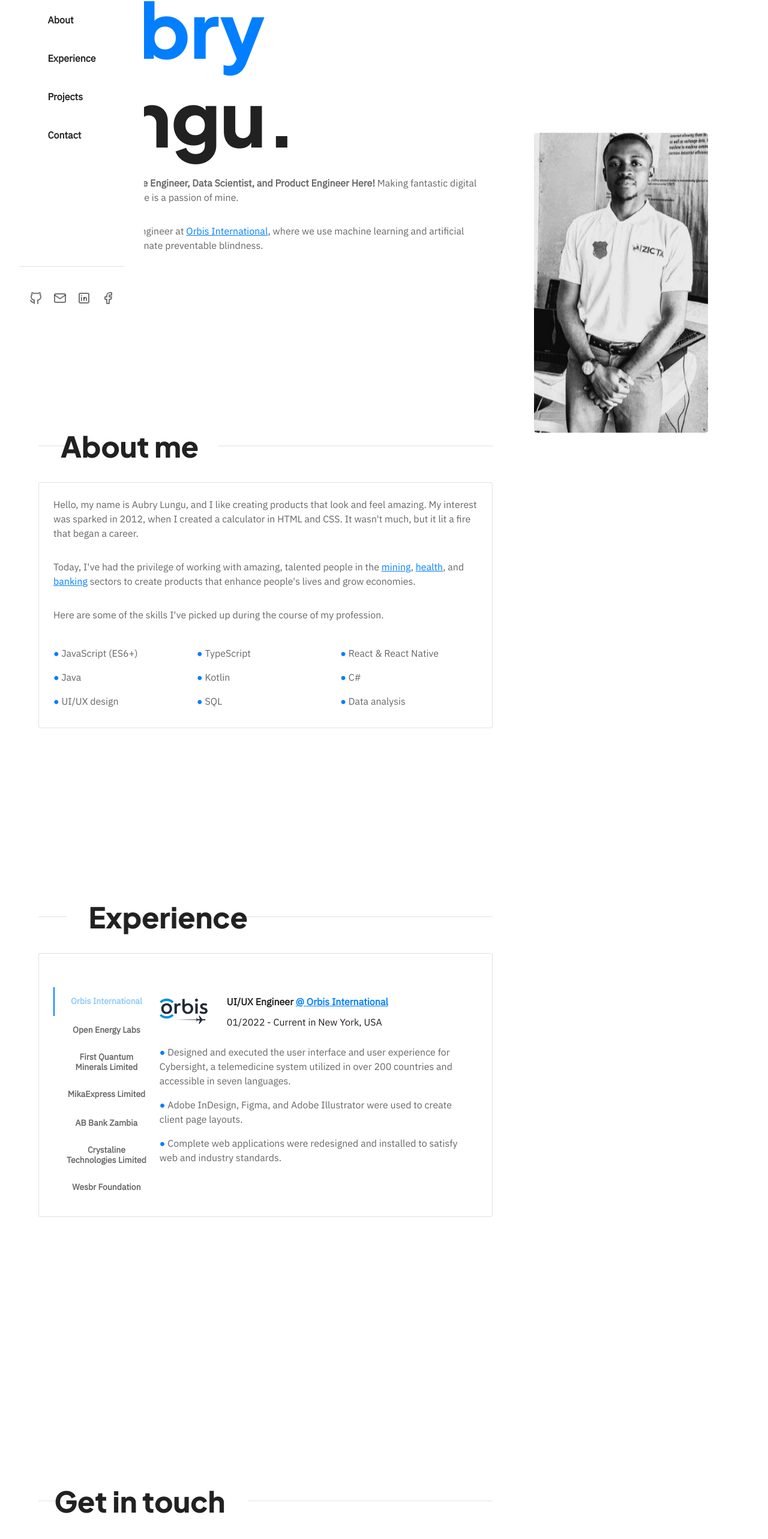
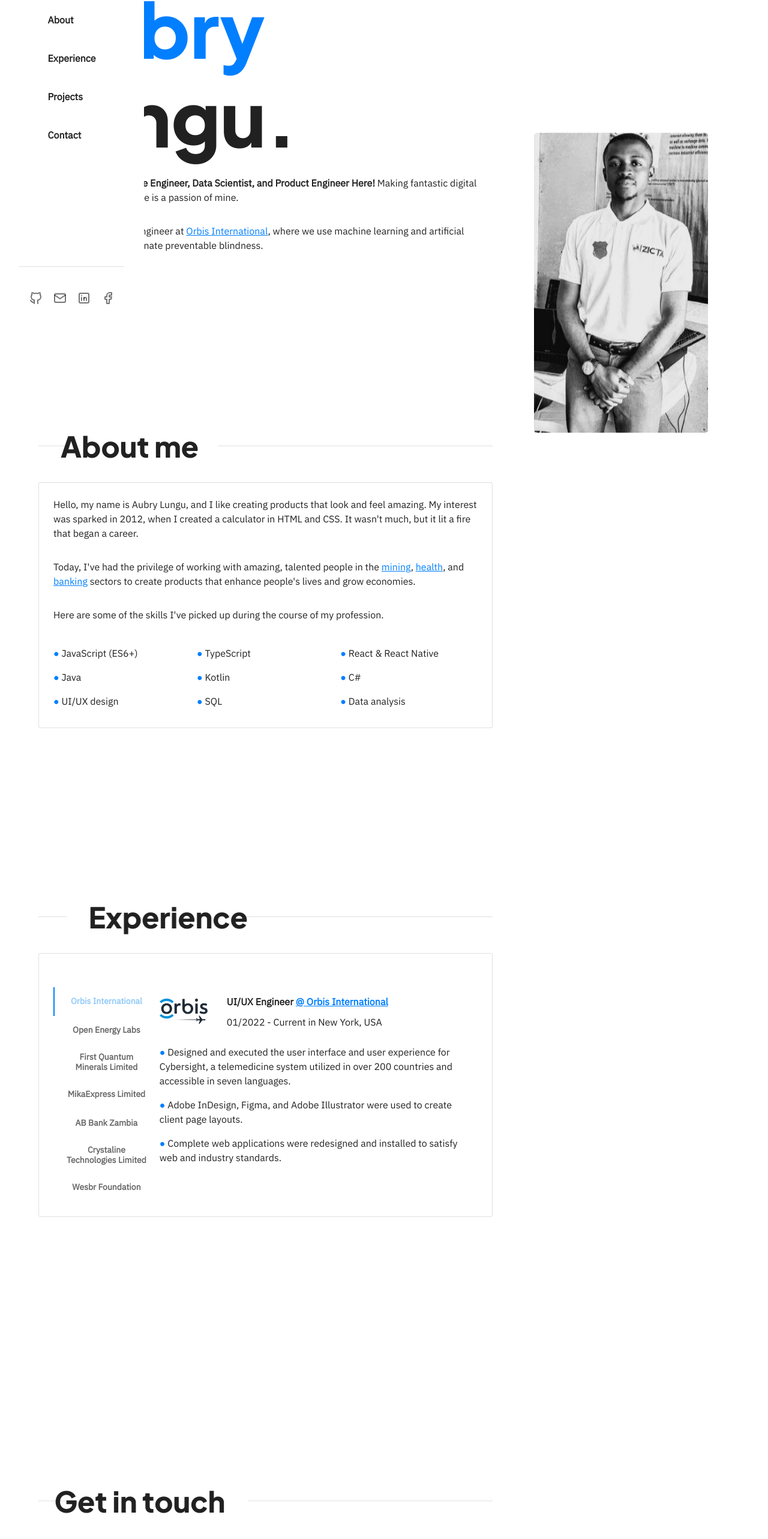
Before and after one commit to aubryll/Resume-site-aubry-lungu, a Next.js app: page / in a window 1280 px wide. Shown: the part 219-2785 px from the top of the page at 60% size. Built offline with nearby package versions, Linux system fonts and the light colour scheme.

Commit message:
Made text more contrasting

```diff
--- a/components/footer/Index.tsx
+++ b/components/footer/Index.tsx
@@ -13,7 +13,7 @@ export const Footer = (props: FooterProps) => {
       }}
     >
       <Divider variant="fullWidth" sx={{ my: (theme) => theme.spacing(6) }} />
-      <Typography color="text.secondary" variant="subtitle2">
+      <Typography color="inherit" variant="body2">
         Designed and developed by Aubry Lungu
       </Typography>
     </Grid>
--- a/components/navbar/index.tsx
+++ b/components/navbar/index.tsx
@@ -118,16 +118,16 @@ const Navbar = (props: NavbarProps) => {
       <Box flexGrow={1} />
       <Divider variant="fullWidth" flexItem />
       <Stack direction="row" m={4}>
-        <IconButton aria-label="Go to my Github">
+        <IconButton aria-label="Go to my Github" LinkComponent={Link} href="https://github.com/aubryll">
           <IconBrandGithub />
         </IconButton>
-        <IconButton aria-label="Email me">
+        <IconButton aria-label="Email me" LinkComponent={Link} href="mailto:lunguaubry@gmail.com">
           <IconMail />
         </IconButton>
-        <IconButton aria-label="Go to my LinkedIn">
+        <IconButton aria-label="Go to my LinkedIn" LinkComponent={Link} href="https://www.linkedin.com/in/aubry-lungu-32a64a59/">
           <IconBrandLinkedin />
         </IconButton>
-        <IconButton aria-label="Go to my facebook">
+        <IconButton aria-label="Go to my facebook" LinkComponent={Link} href="https://web.facebook.com/Lungu.Aubry/">
           <IconBrandFacebook />
         </IconButton>
       </Stack>
--- a/components/sections/about/index.tsx
+++ b/components/sections/about/index.tsx
@@ -64,13 +64,13 @@ export const About = ({ id = "about", ...props }: AboutProps) => {
           p={3}
           spacing={4}
         >
-          <Typography color="text.secondary">
+          <Typography color="inherit">
             Hello, my name is Aubry Lungu, and I like creating products that
             look and feel amazing. My interest was sparked in 2012, when I
             created a calculator in HTML and CSS. It wasn&apos;t much, but it lit a
             fire that began a career.
           </Typography>
-          <Typography component="div"  color="text.secondary">
+          <Typography component="div"  color="inherit">
             Today, I&apos;ve had the privilege of working with amazing, talented
             people in the{" "}
             <CustomLink href="https://first-quantum.com/">mining</CustomLink>,{" "}
@@ -79,7 +79,7 @@ export const About = ({ id = "about", ...props }: AboutProps) => {
             sectors to create products that enhance people&apos;s lives and grow
             economies.
           </Typography>
-          <Typography  color="text.secondary">
+          <Typography  color="inherit">
             Here are some of the skills I&apos;ve picked up during the course of my
             profession.
           </Typography>
@@ -88,7 +88,7 @@ export const About = ({ id = "about", ...props }: AboutProps) => {
               <ListItem disableGutters key={idx}>
                 <Typography
                   component="div"
-                  color="text.secondary"
+                  color="inherit"
                 >
                   <Box
                     fontWeight="bold"
--- a/components/sections/contact/index.tsx
+++ b/components/sections/contact/index.tsx
@@ -2,13 +2,14 @@ import { Typography, Button, Box, Divider } from "@mui/material";
 import { SectionItem } from "../SectionItem";
 import { BaseSectionProps } from "../type/BaseProps";
 import { Parallax } from "react-scroll-parallax";
+import Link from "next/link";
 
 type ContactProps = BaseSectionProps;
 export const Contact = ({ id = "contact", ...props }: ContactProps) => {
   return (
     <>
       <SectionItem item xs={12} md={8} {...props} id={id}>
-      <Divider
+        <Divider
           component="div"
           textAlign="left"
           role="presentation"
@@ -23,13 +24,20 @@ export const Contact = ({ id = "contact", ...props }: ContactProps) => {
             Get in touch
           </Typography>
         </Divider>
-          <Typography variant="inherit" color="text.secondary">
-            I&apos;m always interested in having a pleasant chat, so please don&apos;t
-            hesitate to say hi to me.
-          </Typography>
-          <Box>
-          <Button variant="outlined" sx={{display: "flex", flexWrap: 'wrap'}} color="secondary">Send me an email</Button>
-          </Box>
+        <Typography variant="inherit" color="inherit">
+          I&apos;m always interested in having a pleasant chat, so please
+          don&apos;t hesitate to say hi to me.
+        </Typography>
+        <Box>
+          <Button
+            variant="outlined"
+            sx={{ display: "flex", flexWrap: "wrap", }}
+            color="secondary"
+            href="mailto:lunguaubry@gmail.com"
+          >
+            Send me an email
+          </Button>
+        </Box>
       </SectionItem>
     </>
   );
--- a/components/sections/experience/index.tsx
+++ b/components/sections/experience/index.tsx
@@ -203,7 +203,7 @@ const createItem = (
       <List>
         {duties.map((duty, idx) => (
           <ListItem disableGutters key={idx}>
-            <Typography color="text.secondary">
+            <Typography color="inherit">
               <Box
                 fontWeight="bold"
                 component="span"
--- a/components/sections/hero/index.tsx
+++ b/components/sections/hero/index.tsx
@@ -45,7 +45,7 @@ export const Hero = ({ id = "hero", ...props }: HeroProps) => {
             Lungu.
           </Typography>
         </Parallax>
-        <Typography color="text.secondary" component="div">
+        <Typography color="inherit" component="div">
           <Box fontWeight="bold" display="inline">
             UX/UI Engineer, Software Engineer, Data Scientist, and Product
             Engineer Here!{" "}
@@ -53,7 +53,7 @@ export const Hero = ({ id = "hero", ...props }: HeroProps) => {
           Making fantastic digital products that help people is a passion of
           mine.
         </Typography>
-        <Typography component="div" color="text.secondary">
+        <Typography component="div" color="inherit">
           Currently, I&apos;m a UX/UI engineer at{" "}
           <CustomLink href="https://www.orbis.org/">
             Orbis International
```
